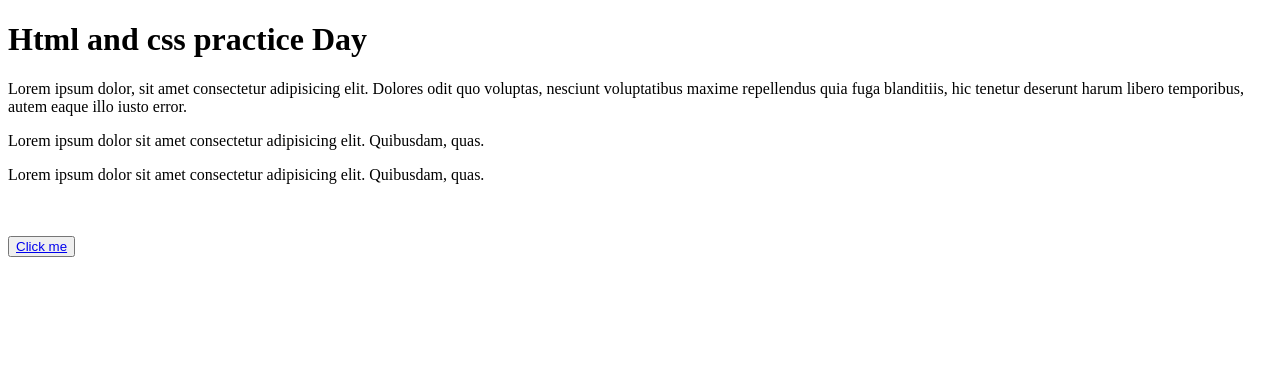
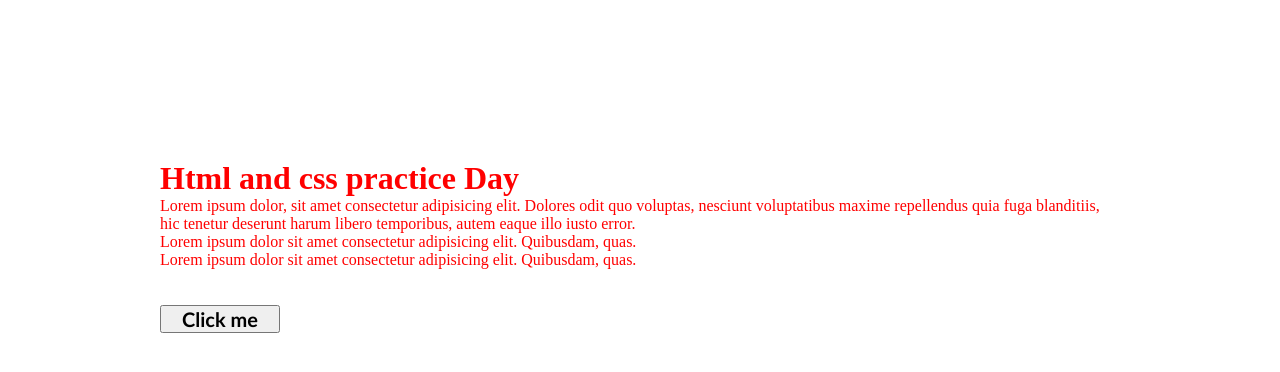
Before and after one commit to coderemran6910/github-, a plain HTML site: page index.html in a window 1280 px wide. Drawn offline with Linux system fonts and the light colour scheme.

Commit message:
some css add

```diff
--- a/index.html
+++ b/index.html
@@ -3,6 +3,7 @@
 <head>
     <meta charset="UTF-8">
     <meta name="viewport" content="width=device-width, initial-scale=1.0">
+    <link rel="stylesheet" href="style.css">
     <title>Learn Github </title>
 </head>
 <body>
@@ -14,7 +15,7 @@
         <br>
         <br>
 
-        <button> <a href="www.facebook.com"> Click me </a> </button>
+        <button> <a href="www.facebook.com" target="_blank"> Click me </a> </button>
     </div>
 </body>
 </html>
--- /dev/null
+++ b/style.css
@@ -0,0 +1,23 @@
+*{
+    margin: 0;
+    padding: 0;
+
+}
+div {
+    padding: 10 px;
+    margin: 10rem;
+    color: red;
+    /* background-color: rgb(77, 54, 54); */
+
+
+}
+a{
+    text-decoration: none;
+    color: black;
+    font-size: 20px;
+    font-family: 'Gill Sans', 'Gill Sans MT', Calibri, 'Trebuchet MS', sans-serif;
+    font-weight: 600;
+    padding: 10px;
+    margin: 10px;
+
+}
```
